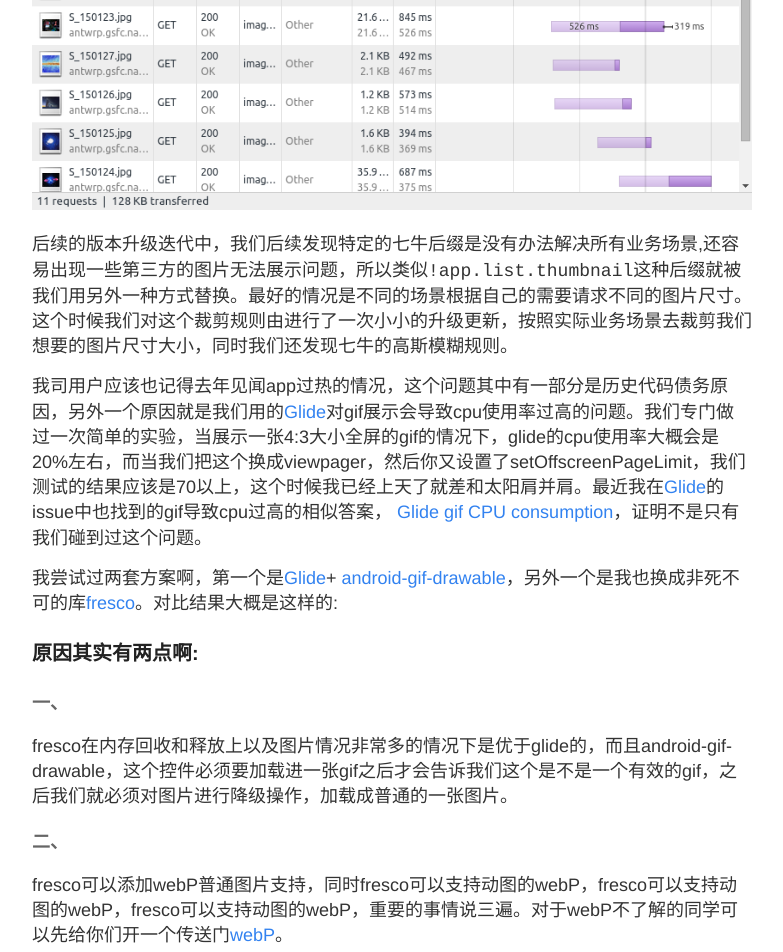
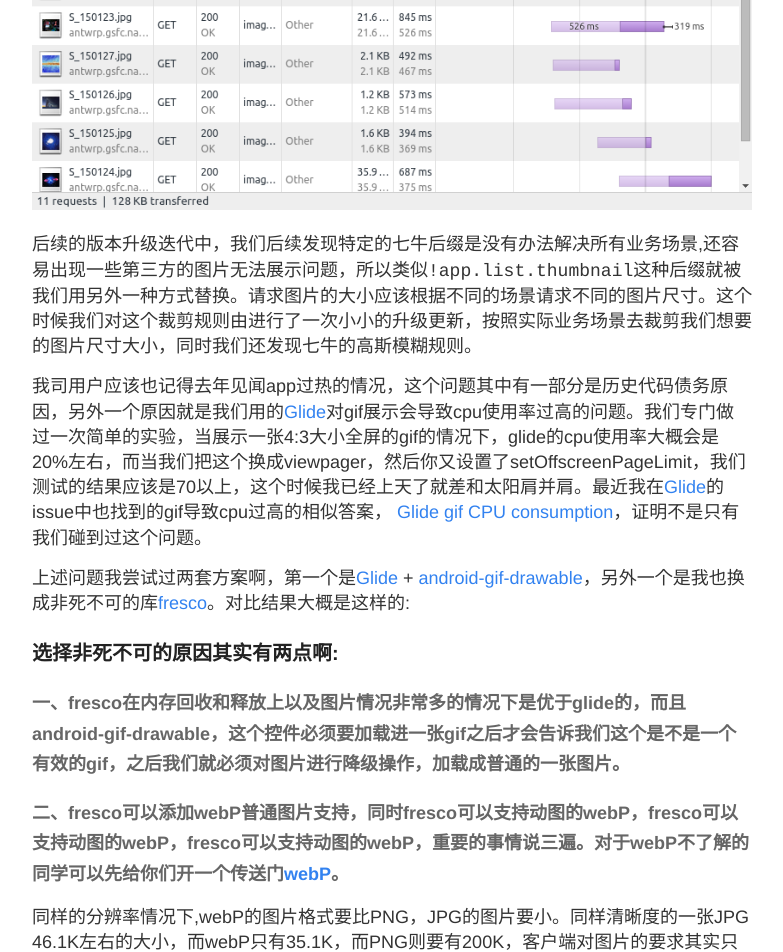
Before and after one commit to Leifzhang/leifzhang.github.io, a Jekyll site: the page built from _posts/2017-5-15-imageupdate.md, in a window 1280 px wide and 1400 px high, scrolled down 1728 px. Shown: the top 952 px of the window, without its empty margins (248-1031 px from the left). Built offline with Jekyll 4.4.1, drawn with Linux system fonts in a browser that asks for light colours; nearby versions of some CDN libraries; some of the changed text lies outside the part shown.

Commit message:
文本文案更新

```diff
--- a/_posts/2017-5-15-imageupdate.md
+++ b/_posts/2017-5-15-imageupdate.md
@@ -14,21 +14,19 @@ App内的流量监控,我们现在用的是非死不可的[Stetho](https://githu
 
 ![stetho2](https://leifzhang.github.io/leifzhang.github.io/images/inspector-network.png)
 
-后续的版本升级迭代中，我们后续发现特定的七牛后缀是没有办法解决所有业务场景,还容易出现一些第三方的图片无法展示问题，所以类似`!app.list.thumbnail`这种后缀就被我们用另外一种方式替换。最好的情况是不同的场景根据自己的需要请求不同的图片尺寸。这个时候我们对这个裁剪规则由进行了一次小小的升级更新，按照实际业务场景去裁剪我们想要的图片尺寸大小，同时我们还发现七牛的高斯模糊规则。
+后续的版本升级迭代中，我们后续发现特定的七牛后缀是没有办法解决所有业务场景,还容易出现一些第三方的图片无法展示问题，所以类似`!app.list.thumbnail`这种后缀就被我们用另外一种方式替换。请求图片的大小应该根据不同的场景请求不同的图片尺寸。这个时候我们对这个裁剪规则由进行了一次小小的升级更新，按照实际业务场景去裁剪我们想要的图片尺寸大小，同时我们还发现七牛的高斯模糊规则。
 
 
 我司用户应该也记得去年见闻app过热的情况，这个问题其中有一部分是历史代码债务原因，另外一个原因就是我们用的[Glide](https://github.com/bumptech/glide)对gif展示会导致cpu使用率过高的问题。我们专门做过一次简单的实验，当展示一张4:3大小全屏的gif的情况下，glide的cpu使用率大概会是20%左右，而当我们把这个换成viewpager，然后你又设置了setOffscreenPageLimit，我们测试的结果应该是70以上，这个时候我已经上天了就差和太阳肩并肩。最近我在[Glide](https://github.com/bumptech/glide)的issue中也找到的gif导致cpu过高的相似答案，
 [Glide gif CPU consumption](https://github.com/bumptech/glide/issues/1604)，证明不是只有我们碰到过这个问题。
 
-我尝试过两套方案啊，第一个是[Glide](https://github.com/bumptech/glide)+ [android-gif-drawable](https://github.com/koral--/android-gif-drawable)，另外一个是我也换成非死不可的库[fresco](https://github.com/facebook/fresco)。对比结果大概是这样的:
+上述问题我尝试过两套方案啊，第一个是[Glide](https://github.com/bumptech/glide) + [android-gif-drawable](https://github.com/koral--/android-gif-drawable)，另外一个是我也换成非死不可的库[fresco](https://github.com/facebook/fresco)。对比结果大概是这样的:
 
-### 原因其实有两点啊:
+### 选择非死不可的原因其实有两点啊:
 
-#### 一、
-fresco在内存回收和释放上以及图片情况非常多的情况下是优于glide的，而且android-gif-drawable，这个控件必须要加载进一张gif之后才会告诉我们这个是不是一个有效的gif，之后我们就必须对图片进行降级操作，加载成普通的一张图片。
+#### 一、fresco在内存回收和释放上以及图片情况非常多的情况下是优于glide的，而且android-gif-drawable，这个控件必须要加载进一张gif之后才会告诉我们这个是不是一个有效的gif，之后我们就必须对图片进行降级操作，加载成普通的一张图片。
 
-#### 二、
-fresco可以添加webP普通图片支持，同时fresco可以支持动图的webP，fresco可以支持动图的webP，fresco可以支持动图的webP，重要的事情说三遍。对于webP不了解的同学可以先给你们开一个传送门[webP](https://www.zhihu.com/question/27201061)。
+#### 二、fresco可以添加webP普通图片支持，同时fresco可以支持动图的webP，fresco可以支持动图的webP，fresco可以支持动图的webP，重要的事情说三遍。对于webP不了解的同学可以先给你们开一个传送门[webP](https://www.zhihu.com/question/27201061)。
 
 同样的分辨率情况下,webP的图片格式要比PNG，JPG的图片要小。同样清晰度的一张JPG 46.1K左右的大小，而webP只有35.1K，而PNG则要有200K，客户端对图片的要求其实只有两点清晰，流量小。GIF转webP 1M的情况下可以压缩到只剩1/3。另外讲道理腾讯这次真的厉害了，他们的[TPG](http://www.yxdown.com/news/201705/351469.html)的才是最可怕，GIF竟然可以压缩的只剩1/10。跪拜腾讯大厂，这次方案比谷歌还屌，先刷个火箭，66666666666。
 
```
Also changed, not shown: other parts of _posts/2017-5-15-imageupdate.md (+2 -2 lines).
